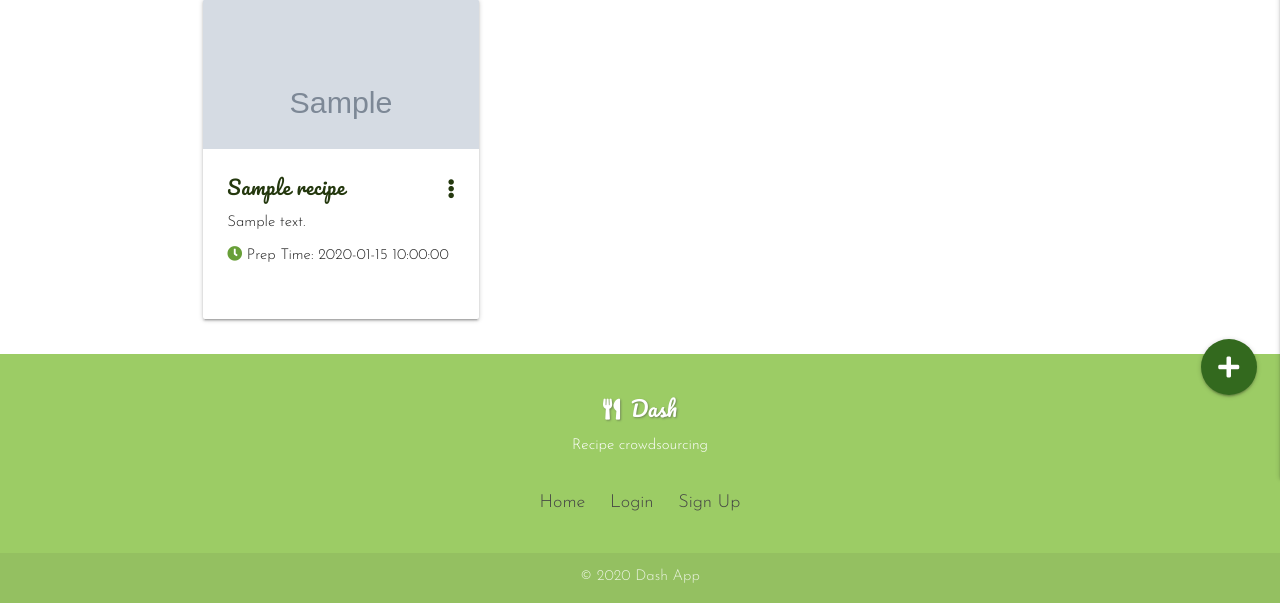
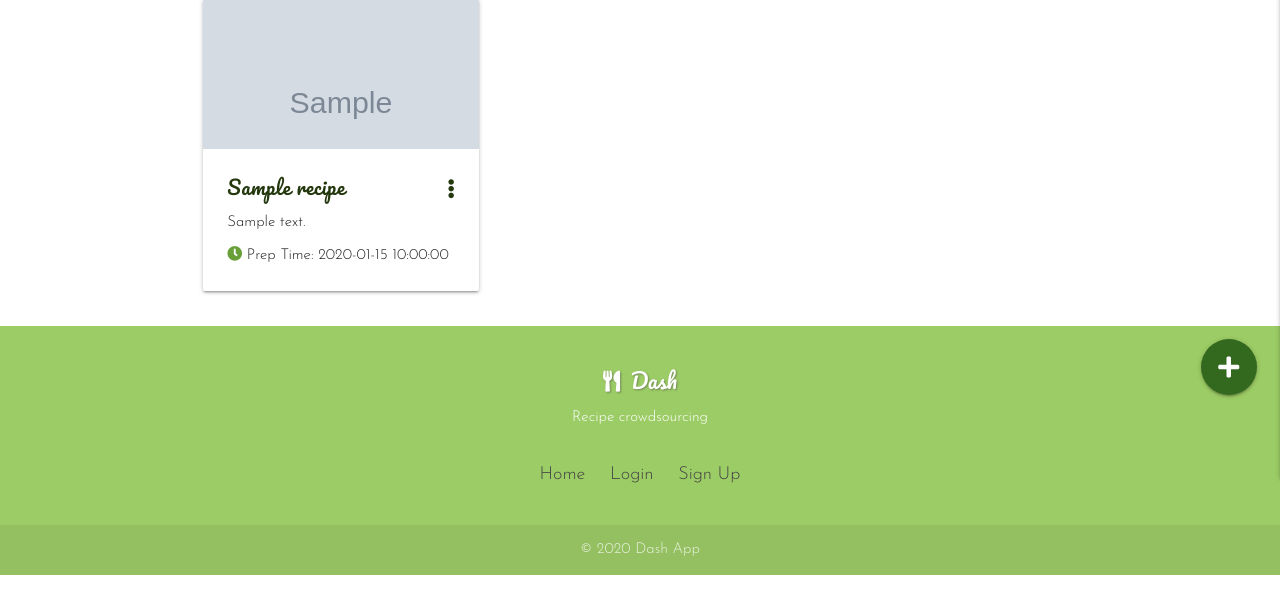
Before and after one commit to alissatroiano/Dash, a Flask app: page / in a window 1280 px wide. Shown: the part 382-985 px from the top of the page. After the commit the page ends 957 px from the top, so only its background shows below. Run offline with Flask 2, Linux system fonts and the light colour scheme; grey boxes marked "Sample" are stand-in pictures; a database or web service that is not in the repository returns one stand-in record (values such as "Sample title"); some libraries are stand-ins or nearby versions.

Commit message:
Edit media queries for larger screens

```diff
--- a/static/css/style.css
+++ b/static/css/style.css
@@ -294,7 +294,7 @@ footer {
 
 @media only screen and (min-width: 1024px) {
     #cards {
-        min-height: 40vh;
+        min-height: 25vh;
         overflow: hidden;
     }
 
```
